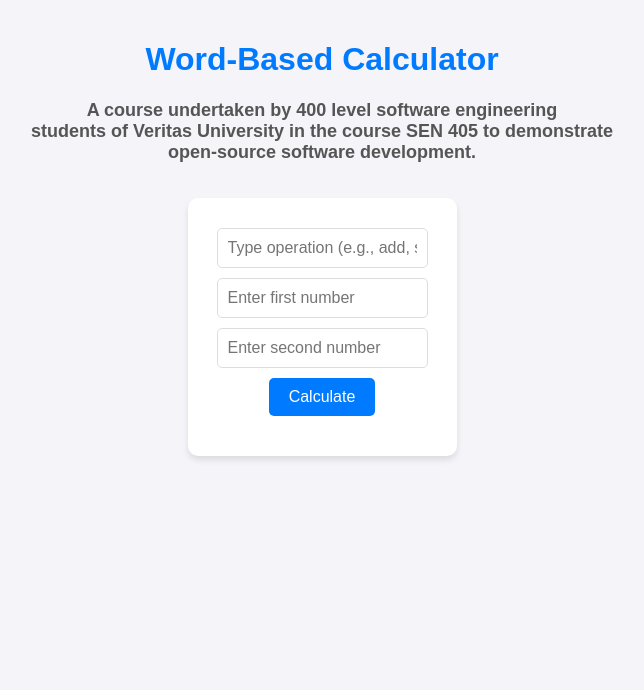
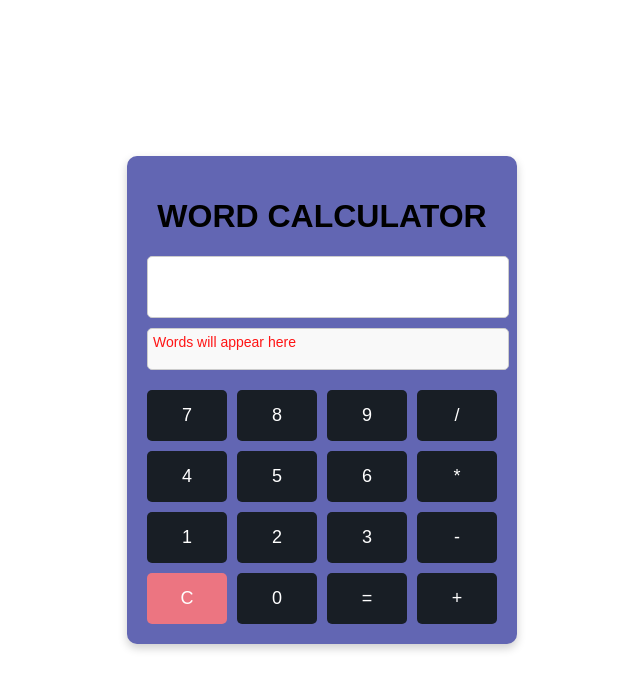
Before and after one commit to maxwellonah/word-calc, a plain HTML site: page word-calc.html in a window 1280 px wide. Shown: the whole page, without its empty margins (318-962 px from the left). Drawn offline with Linux system fonts and the light colour scheme.

Commit message:
Maxwell commit

```diff
--- a/styles.css
+++ b/styles.css
@@ -1,61 +1,75 @@
 body {
+    margin: 0;
+    height: 100vh;
+    display: flex;
+    justify-content: center;
+    align-items: center;
     font-family: Arial, sans-serif;
-    margin: 0;
-    padding: 0;
-    background-color: #f4f4f9;
-    color: #333;
+    background-color: #ffffff;
 }
 
 .container {
+    width: 350px;
+    padding: 20px;
+    background: #6266b3;
+    box-shadow: 0px 4px 10px rgba(0, 0, 0, 0.2);
+    border-radius: 10px;
     text-align: center;
-    padding: 20px;
 }
 
-h1 {
-    color: #007BFF;
-}
-
-h2 {
-    font-size: 18px;
-    color: #555;
-}
-
-.calculator {
-    margin-top: 20px;
-    display: inline-block;
-    padding: 20px;
-    background: #fff;
-    border-radius: 10px;
-    box-shadow: 0 4px 6px rgba(0, 0, 0, 0.1);
-}
-
-input {
-    display: block;
-    width: calc(100% - 40px);
-    margin: 10px auto;
-    padding: 10px;
-    font-size: 16px;
-    border: 1px solid #ddd;
+.display {
+    width: 100%;
+    height: 50px;
+    margin-bottom: 10px;
+    font-size: 20px;
+    text-align: right;
+    padding: 5px;
+    border: 1px solid #ccc;
     border-radius: 5px;
 }
 
-button {
-    padding: 10px 20px;
-    font-size: 16px;
-    color: #fff;
-    background: #007BFF;
+.word-display {
+    width: 100%;
+    height: 30px;
+    margin-bottom: 20px;
+    font-size: 14px;
+    text-align: left;
+    padding: 5px;
+    border: 1px solid #ccc;
+    border-radius: 5px;
+    color: #ff1414;
+    background: #f9f9f9;
+}
+
+.buttons {
+    display: grid;
+    grid-template-columns: repeat(4, 1fr);
+    gap: 10px;
+}
+
+.button {
+    padding: 15px;
+    font-size: 18px;
     border: none;
     border-radius: 5px;
+    background-color: #181e25;
+    color: white;
     cursor: pointer;
 }
 
-button:hover {
-    background: #0056b3;
+.button:active {
+    background-color: #b0c2d1;
 }
 
-#result {
-    margin-top: 20px;
-    font-size: 18px;
-    font-weight: bold;
-    color: #28a745;
+.button:hover {
+    background-color: rgb(109, 140, 235);
+
 }
+
+.button.clear {
+    background-color: #ec7581;
+}
+
+.button.clear:active {
+    background-color: #a71d2a;
+}
--- a/word-calc.html
+++ b/word-calc.html
@@ -1,29 +1,38 @@
 <!DOCTYPE html>
 <html lang="en">
+
 <head>
     <meta charset="UTF-8">
     <meta name="viewport" content="width=device-width, initial-scale=1.0">
-    <title>Word Calculator</title>
-    <link rel="stylesheet" href="styles.css">
+    <title>Calculator with Words</title>
+    <link rel="stylesheet" href="./styles.css">
 </head>
+
 <body>
     <div class="container">
-        <h1>Word-Based Calculator</h1>
-        <h2>
-            A course undertaken by 400 level software engineering
-            <br>
-            students of Veritas University in the course SEN 405 to demonstrate
-            <br>
-            open-source software development.
-        </h2>
-        <div class="calculator">
-            <input type="text" id="operation" placeholder="Type operation (e.g., add, subtract)">
-            <input type="number" id="num1" placeholder="Enter first number">
-            <input type="number" id="num2" placeholder="Enter second number">
-            <button onclick="calculate()">Calculate</button>
-            <p id="result"></p>
+        <h1>WORD CALCULATOR</h1>
+        <input type="text" id="display" class="display" readonly>
+        <div id="wordDisplay" class="word-display">Words will appear here</div>
+        <div class="buttons">
+            <button class="button" onclick="appendNumber('7')">7</button>
+            <button class="button" onclick="appendNumber('8')">8</button>
+            <button class="button" onclick="appendNumber('9')">9</button>
+            <button class="button" onclick="setOperator('/')">/</button>
+            <button class="button" onclick="appendNumber('4')">4</button>
+            <button class="button" onclick="appendNumber('5')">5</button>
+            <button class="button" onclick="appendNumber('6')">6</button>
+            <button class="button" onclick="setOperator('*')">*</button>
+            <button class="button" onclick="appendNumber('1')">1</button>
+            <button class="button" onclick="appendNumber('2')">2</button>
+            <button class="button" onclick="appendNumber('3')">3</button>
+            <button class="button" onclick="setOperator('-')">-</button>
+            <button class="button clear" onclick="clearDisplay()">C</button>
+            <button class="button" onclick="appendNumber('0')">0</button>
+            <button class="button" onclick="calculate()">=</button>
+            <button class="button" onclick="setOperator('+')">+</button>
         </div>
     </div>
     <script src="script.js"></script>
 </body>
+
 </html>
```
